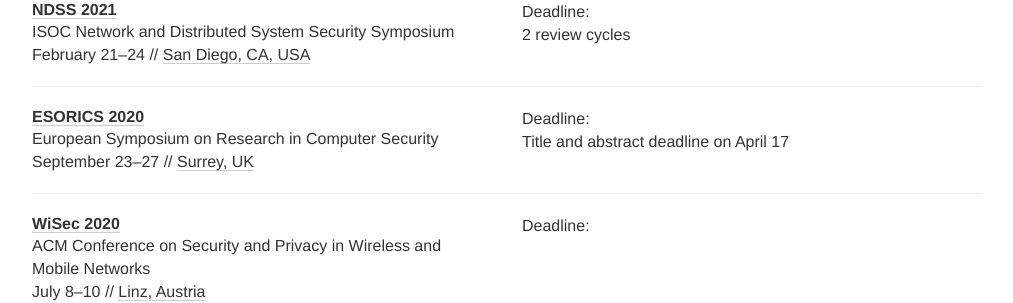
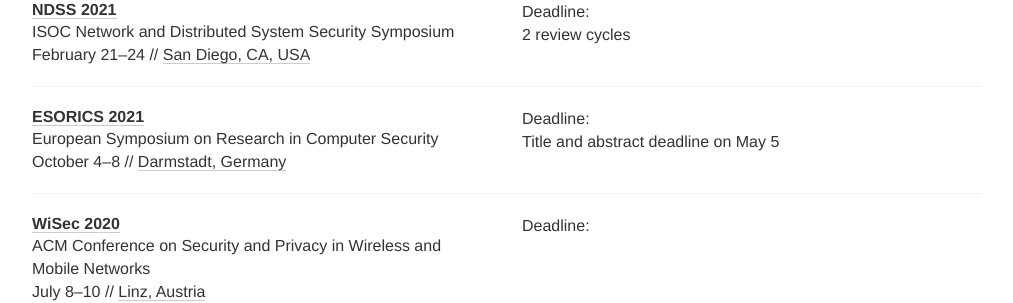
Before and after one commit to sec-deadlines/sec-deadlines.github.io, a Jekyll site: the page built from index.html, in a window 1280 px wide and 900 px high, scrolled down 728 px. Shown: the part 152-455 px from the top of the window, without its empty margins (133-1146 px from the left). Built offline with Jekyll 4.4.1, drawn with Linux system fonts in a browser that asks for light colours; nearby versions of some CDN libraries; comment, search, counter and statistics services are not loaded.

Commit message:
Add ESORICS

```diff
--- a/_data/conferences.yml
+++ b/_data/conferences.yml
@@ -75,12 +75,13 @@
 
 - name: ESORICS
   description: European Symposium on Research in Computer Security
-  year: 2020
-  link: http://esorics2020.sccs.surrey.ac.uk
-  deadline: "2020-04-24 23:59"
-  comment: Title and abstract deadline on April 17
-  date: September 23-27
-  place: Surrey, UK
+  year: 2021
+  link: https://esorics2021.athene-center.de/call-for-papers.php
+  deadline: "2021-05-12 23:59"
+  timezone: Etc/GMT-1
+  comment: Title and abstract deadline on May 5
+  date: October 4-8
+  place: Darmstadt, Germany
   tags: [SEC, PRIV]
 
 - name: WiSec
```
